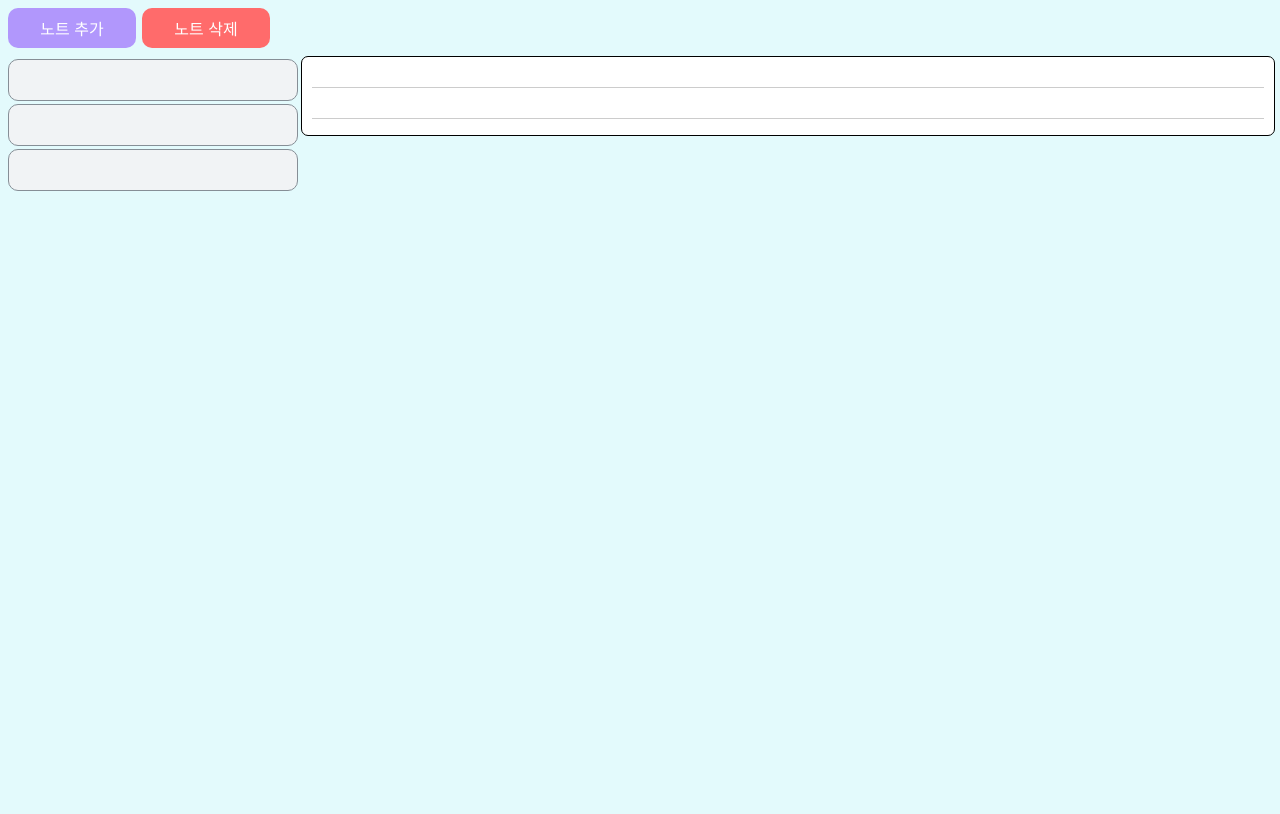
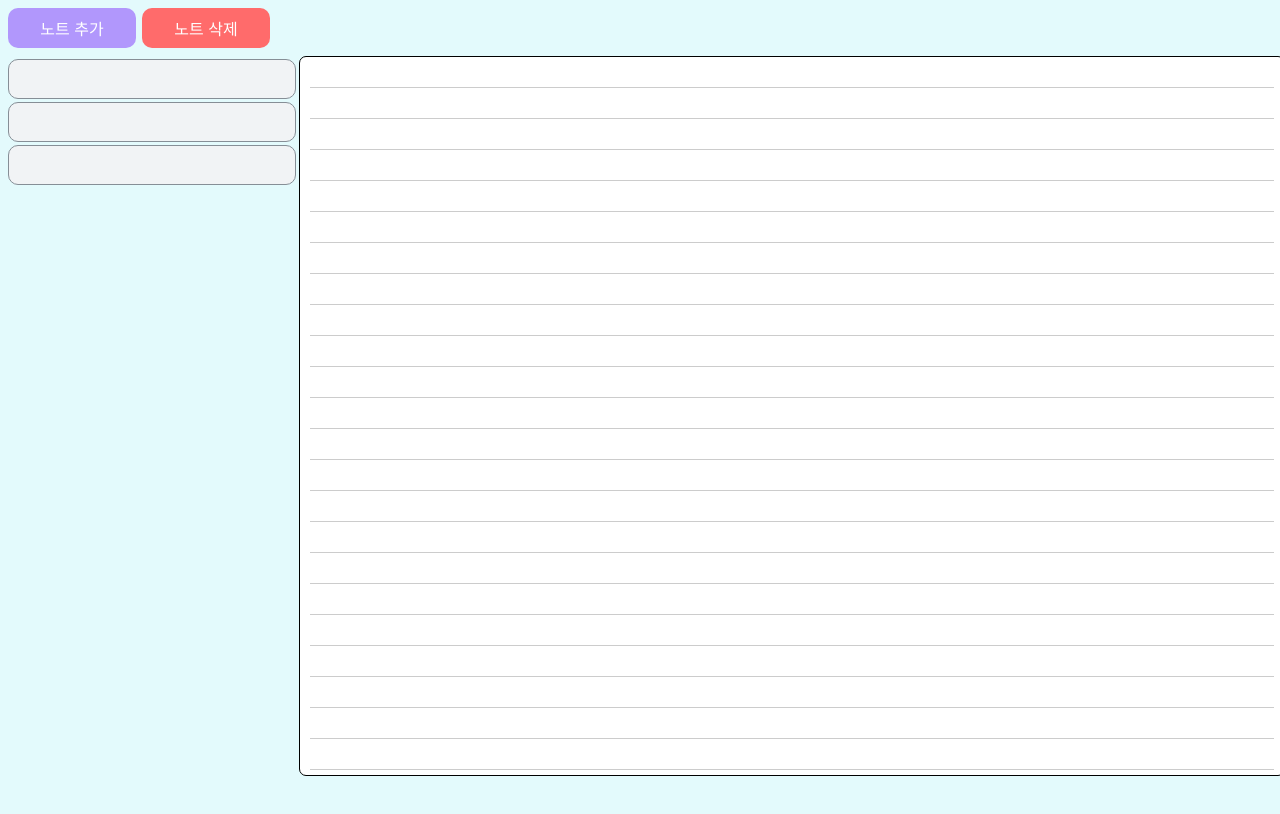
Before and after one commit to witch-factory/memo-jang, a React (Create React App) app in the folder client/: page / in a window 1280 px wide. Shown: the top 814 px of the page. Built offline with nearby package versions, Linux system fonts and the light colour scheme.

Commit message:
메모 편집 영역 작성

```diff
--- a/client/public/index.html
+++ b/client/public/index.html
@@ -28,7 +28,7 @@
   </head>
   <body>
     <noscript>You need to enable JavaScript to run this app.</noscript>
-    <div id="root"></div>
+    <div style="width:100%; height:100%;" id="root"></div>
     <!--
       This HTML file is a template.
       If you open it directly in the browser, you will see an empty page.
--- a/client/src/App.js
+++ b/client/src/App.js
@@ -4,17 +4,26 @@ import { createGlobalStyle } from 'styled-components';
 import Note from './note';
 
 const NoteGlobalStyle = createGlobalStyle`
+  *{
+    box-sizing: border-box;
+  }
+  html{
+    width:100%;
+    height:100%;
+  }
   body{
+    width:100%;
+    height:100%;
     background:#e3fafc;
   }
 `;
 
 function App() {
   return (
-    <div>
+    <>
       <NoteGlobalStyle />
       <Route path="/" component={Note} />
-    </div>
+    </>
   );
 }
 
--- a/client/src/note.js
+++ b/client/src/note.js
@@ -4,6 +4,11 @@ import styled from 'styled-components';
 const FlexContainer = styled.div`
   display:flex;
   margin:5px;
+`;
+
+const NoteContainer = styled(FlexContainer)`
+  height:100%;
+  width:100%;
 `;
 
 const NoteBasicBlock = styled.div`
@@ -37,6 +42,7 @@ const NoteEditBlock = styled.textarea`
   overflow:auto;
   white-space: pre;
   font-size:12pt;
+  flex:1;
   background-attachment: local;
   background-image:
     linear-gradient(to right, white 10px, transparent 10px),
@@ -53,14 +59,14 @@ const Note = () => (
       <NoteListButton color="#b197fc">노트 추가</NoteListButton>
       <NoteListButton color="#ff6b6b">노트 삭제</NoteListButton>
     </FlexContainer>
-    <FlexContainer>
+    <NoteContainer>
       <div>
         <NoteListBlock />
         <NoteListBlock />
         <NoteListBlock />
       </div>
       <NoteEditBlock />
-    </FlexContainer>
+    </NoteContainer>
   </>
 );
 
```
